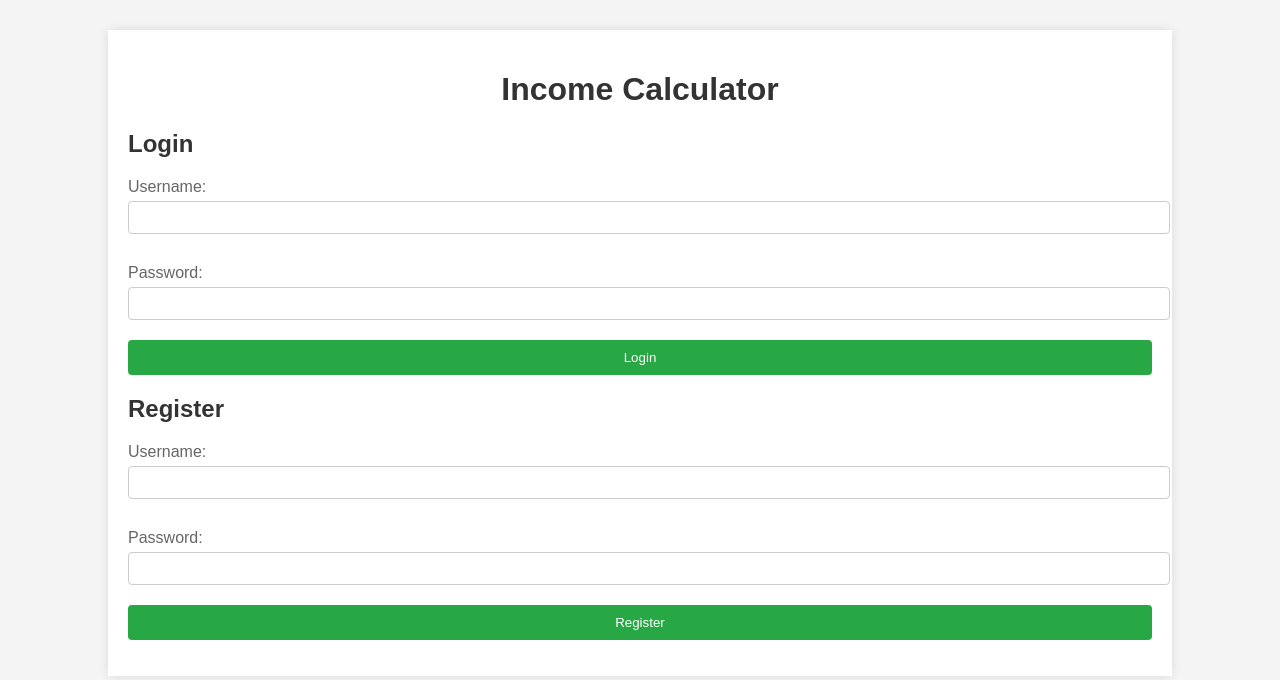
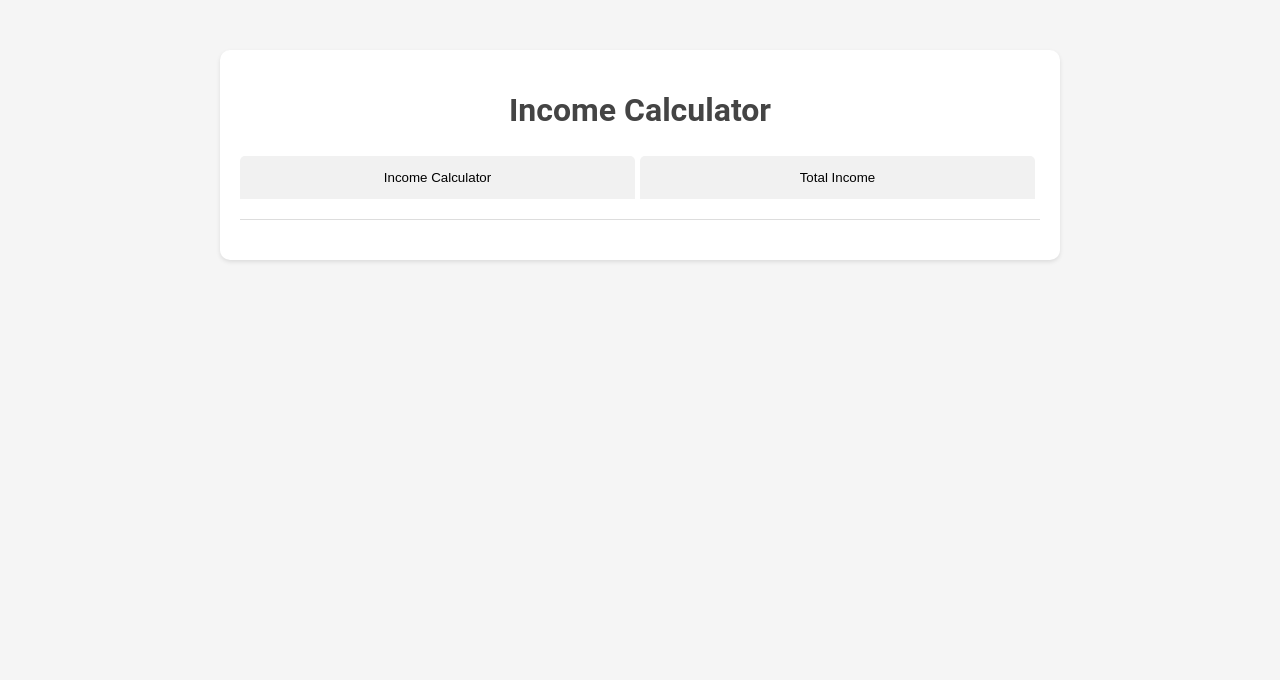
Before and after one commit to ebikbaev/Salary, a PHP site: page / in a window 1280 px wide. Shown: the top 680 px of the page. Run offline with PHP 8.4, Linux system fonts and the light colour scheme; some libraries are stand-ins or nearby versions.

Commit message:
commit
commit

```diff
--- a/index.html
+++ b/index.html
@@ -5,74 +5,42 @@
     <meta name="viewport" content="width=device-width, initial-scale=1.0" />
     <title>Income Calculator</title>
     <link rel="stylesheet" href="styles.css" />
-    <link
-      rel="stylesheet"
-      href="https://cdnjs.cloudflare.com/ajax/libs/fullcalendar/3.10.2/fullcalendar.min.css"
-    />
   </head>
   <body>
     <div class="container">
       <h1>Income Calculator</h1>
 
-      <div id="auth">
-        <h2>Login</h2>
-        <label for="loginUsername">Username:</label>
-        <input type="text" id="loginUsername" required />
-        <label for="loginPassword">Password:</label>
-        <input type="password" id="loginPassword" required />
-        <button onclick="login()">Login</button>
-        <p id="loginResult"></p>
-
-        <h2>Register</h2>
-        <label for="registerUsername">Username:</label>
-        <input type="text" id="registerUsername" required />
-        <label for="registerPassword">Password:</label>
-        <input type="password" id="registerPassword" required />
-        <button onclick="register()">Register</button>
-        <p id="registerResult"></p>
+      <div class="tab">
+        <button class="tablinks" onclick="openTab(event, 'IncomeCalculator')">
+          Income Calculator
+        </button>
+        <button class="tablinks" onclick="openTab(event, 'TotalIncome')">
+          Total Income
+        </button>
       </div>
 
-      <div id="calculator" style="display: none">
-        <div class="tab">
-          <button class="tablinks" onclick="openTab(event, 'HourlyPay')">
-            Hourly Pay
-          </button>
-          <button class="tablinks" onclick="openTab(event, 'TaskPay')">
-            Task Pay
-          </button>
-          <button class="tablinks" onclick="openTab(event, 'Bonus')">
-            Bonus
-          </button>
-          <button
-            class="tablinks"
-            onclick="openTab(event, 'RequiredHoursTasks')"
-          >
-            Required Hours/Tasks
-          </button>
-          <button class="tablinks" onclick="openTab(event, 'NetIncome')">
-            Net Income
-          </button>
-          <button class="tablinks" onclick="openTab(event, 'Calendar')">
-            Calendar
-          </button>
-        </div>
+      <div id="IncomeCalculator" class="tabcontent">
+        <h2>Income Calculator</h2>
+        <label for="paymentType">Choose payment type:</label>
+        <select id="paymentType" onchange="togglePaymentType()">
+          <option value="hourly">Hourly Pay</option>
+          <option value="task">Task Pay</option>
+        </select>
 
-        <div id="HourlyPay" class="tabcontent">
-          <h2>Hourly Pay</h2>
+        <div id="hourlyPayDiv">
           <label for="hourlyRate">Hourly Rate ($):</label>
           <input type="number" id="hourlyRate" required />
           <label for="workedHours">Worked Hours:</label>
           <input type="number" id="workedHours" required />
           <label for="normalHours">Normal Hours:</label>
           <input type="number" id="normalHours" required />
-          <label for="hourlyDate">Date (e.g., 2024-05-28):</label>
-          <input type="date" id="hourlyDate" required />
-          <button onclick="calculateHourlyIncome()">Calculate</button>
+          <button onclick="calculateHourlyIncome()">
+            Calculate Hourly Income
+          </button>
           <p id="hourlyResult"></p>
         </div>
 
-        <div id="TaskPay" class="tabcontent">
-          <h2>Task Pay</h2>
+        <div id="taskPayDiv" style="display: none">
           <label for="taskHourlyRate">Hourly Rate ($):</label>
           <input type="number" id="taskHourlyRate" required />
           <label for="taskCount">Task Count:</label>
@@ -81,14 +49,12 @@
           <input type="number" id="taskRateAbove8" required />
           <label for="coefficient">Coefficient:</label>
           <input type="number" id="coefficient" step="0.1" required />
-          <label for="taskDate">Date (e.g., 2024-05-28):</label>
-          <input type="date" id="taskDate" required />
-          <button onclick="calculateTaskIncome()">Calculate</button>
+          <button onclick="calculateTaskIncome()">Calculate Task Income</button>
           <p id="taskResult"></p>
         </div>
 
-        <div id="Bonus" class="tabcontent">
-          <h2>Bonus</h2>
+        <div id="bonusDiv">
+          <h3>Calculate Bonuses</h3>
           <label for="monthlyIncome">Monthly Income ($):</label>
           <input type="number" id="monthlyIncome" required />
           <label for="qaScore">QA Score (27-30):</label>
@@ -97,66 +63,39 @@
           <input type="number" id="holidayDays" required />
           <label for="hourlyRateBonus">Hourly Rate ($):</label>
           <input type="number" id="hourlyRateBonus" required />
-          <button onclick="calculateBonus()">Calculate</button>
+          <button onclick="calculateBonus()">Calculate Bonus</button>
           <p id="bonusResult"></p>
           <p id="totalIncomeResult"></p>
         </div>
+      </div>
 
-        <div id="RequiredHoursTasks" class="tabcontent">
-          <h2>Required Hours/Tasks</h2>
-          <label for="targetIncome">Target Income ($):</label>
-          <input type="number" id="targetIncome" required />
-          <div>
-            <h3>Required Hours</h3>
-            <label for="hourlyRateRequired">Hourly Rate ($):</label>
-            <input type="number" id="hourlyRateRequired" required />
-            <label for="normalHoursRequired">Normal Hours:</label>
-            <input type="number" id="normalHoursRequired" required />
-            <label for="totalShiftsRequired">Total Shifts:</label>
-            <input type="number" id="totalShiftsRequired" required />
-            <button onclick="calculateRequiredHours()">
-              Calculate Required Hours
-            </button>
-            <p id="requiredHoursResult"></p>
-          </div>
-          <div>
-            <h3>Required Tasks</h3>
-            <label for="hourlyRateTasksRequired">Hourly Rate ($):</label>
-            <input type="number" id="hourlyRateTasksRequired" required />
-            <label for="taskRateAbove8Required">Rate Above 8 Tasks ($):</label>
-            <input type="number" id="taskRateAbove8Required" required />
-            <label for="coefficientRequired">Coefficient:</label>
-            <input type="number" id="coefficientRequired" step="0.1" required />
-            <label for="totalShiftsTasksRequired">Total Shifts:</label>
-            <input type="number" id="totalShiftsTasksRequired" required />
-            <button onclick="calculateRequiredTasks()">
-              Calculate Required Tasks
-            </button>
-            <p id="requiredTasksResult"></p>
-          </div>
-        </div>
-
-        <div id="NetIncome" class="tabcontent">
-          <h2>Net Income</h2>
-          <label for="totalIncome">Total Income ($):</label>
-          <input type="number" id="totalIncome" required />
-          <label for="esv">ЕСВ ($):</label>
-          <input type="number" id="esv" required />
-          <label for="exchangeRate">Exchange Rate (USD to UAH):</label>
-          <input type="number" id="exchangeRate" step="0.01" required />
-          <button onclick="calculateNetIncome()">Calculate Net Income</button>
-          <p id="netIncomeResult"></p>
-          <p id="netIncomeInUAHResult"></p>
-        </div>
-
-        <div id="Calendar" class="tabcontent">
-          <h2>Calendar</h2>
-          <div id="calendar"></div>
-        </div>
+      <div id="TotalIncome" class="tabcontent">
+        <h2>Total Income</h2>
+        <label for="totalIncomePeriod">Choose period (day/week/month):</label>
+        <select id="totalIncomePeriod" onchange="toggleTotalIncomePeriod()">
+          <option value="day">Day</option>
+          <option value="week">Week</option>
+          <option value="month">Month</option>
+        </select>
+        <label for="incomeYear">Enter Year (e.g., 2024):</label>
+        <input type="number" id="incomeYear" required />
+        <label for="incomeMonth" style="display: none"
+          >Enter Month (e.g., 01 for January):</label
+        >
+        <input type="number" id="incomeMonth" style="display: none" required />
+        <label for="incomeDayOrWeek" style="display: none"
+          >Enter Day or Week:</label
+        >
+        <input
+          type="number"
+          id="incomeDayOrWeek"
+          style="display: none"
+          required
+        />
+        <button onclick="calculateTotalIncome()">Calculate Total Income</button>
+        <p id="totalIncomeResult"></p>
       </div>
     </div>
-    <script src="https://cdnjs.cloudflare.com/ajax/libs/moment.js/2.29.1/moment.min.js"></script>
-    <script src="https://cdnjs.cloudflare.com/ajax/libs/fullcalendar/3.10.2/fullcalendar.min.js"></script>
     <script src="scripts.js"></script>
   </body>
 </html>
--- a/styles.css
+++ b/styles.css
@@ -1,97 +1,88 @@
 body {
-    font-family: Arial, sans-serif;
-    background-color: #f4f4f4;
+    font-family: 'Roboto', sans-serif;
+    background-color: #f5f5f5;
+    color: #333;
     margin: 0;
     padding: 0;
 }
 
 .container {
-    width: 80%;
-    margin: 0 auto;
-    background-color: #fff;
+    max-width: 800px;
+    margin: 50px auto;
     padding: 20px;
-    box-shadow: 0 0 10px rgba(0, 0, 0, 0.1);
-    margin-top: 30px;
+    background: #fff;
+    box-shadow: 0 2px 4px rgba(0, 0, 0, 0.1);
+    border-radius: 10px;
 }
 
-h1 {
+h1,
+h2,
+h3 {
     text-align: center;
-    color: #333;
-}
-
-h2 {
-    color: #333;
+    color: #444;
 }
 
 label {
     display: block;
-    margin-top: 10px;
-    color: #666;
+    margin: 10px 0 5px;
 }
 
-input[type="number"],
-input[type="text"],
-input[type="password"],
-input[type="date"] {
+input,
+select,
+button {
     width: 100%;
-    padding: 8px;
-    margin-top: 5px;
-    margin-bottom: 20px;
-    border: 1px solid #ccc;
-    border-radius: 4px;
+    padding: 10px;
+    margin: 5px 0 20px;
+    border: 1px solid #ddd;
+    border-radius: 5px;
+}
+
+input:focus,
+select:focus,
+button:focus {
+    outline: none;
+    border-color: #007BFF;
 }
 
 button {
-    display: block;
-    width: 100%;
-    background-color: #28a745;
-    color: white;
-    padding: 10px;
-    border: none;
-    border-radius: 4px;
+    background-color: #007BFF;
+    color: #fff;
     cursor: pointer;
+    transition: background-color 0.3s;
 }
 
 button:hover {
-    background-color: #218838;
+    background-color: #0056b3;
 }
 
 .tab {
-    overflow: hidden;
-    border-bottom: 1px solid #ccc;
+    display: flex;
+    justify-content: center;
+    border-bottom: 1px solid #ddd;
+    margin-bottom: 20px;
 }
 
 .tab button {
-    background-color: inherit;
+    background-color: #f1f1f1;
     border: none;
-    outline: none;
+    padding: 14px 16px;
     cursor: pointer;
-    padding: 14px 16px;
-    transition: 0.3s;
-    font-size: 17px;
-}
-
-.tab button:hover {
-    background-color: #ddd;
+    margin-right: 5px;
+    border-radius: 5px 5px 0 0;
+    transition: background-color 0.3s;
+    color: #000;
+    /* Set default font color to black */
 }
 
 .tab button.active {
-    background-color: #ccc;
+    background-color: #007BFF;
+    color: #fff;
 }
 
 .tabcontent {
     display: none;
-    padding: 6px 12px;
+    padding: 20px;
+    border: 1px solid #ddd;
     border-top: none;
+    border-radius: 0 0 10px 10px;
 }
-
-#auth,
-#calculator {
-    margin-top: 20px;
-}
-
-#loginResult,
-#registerResult {
-    margin-top: 10px;
-    color: red;
-}
```
Also changed, not shown: scripts.js (+87 -168 lines).
